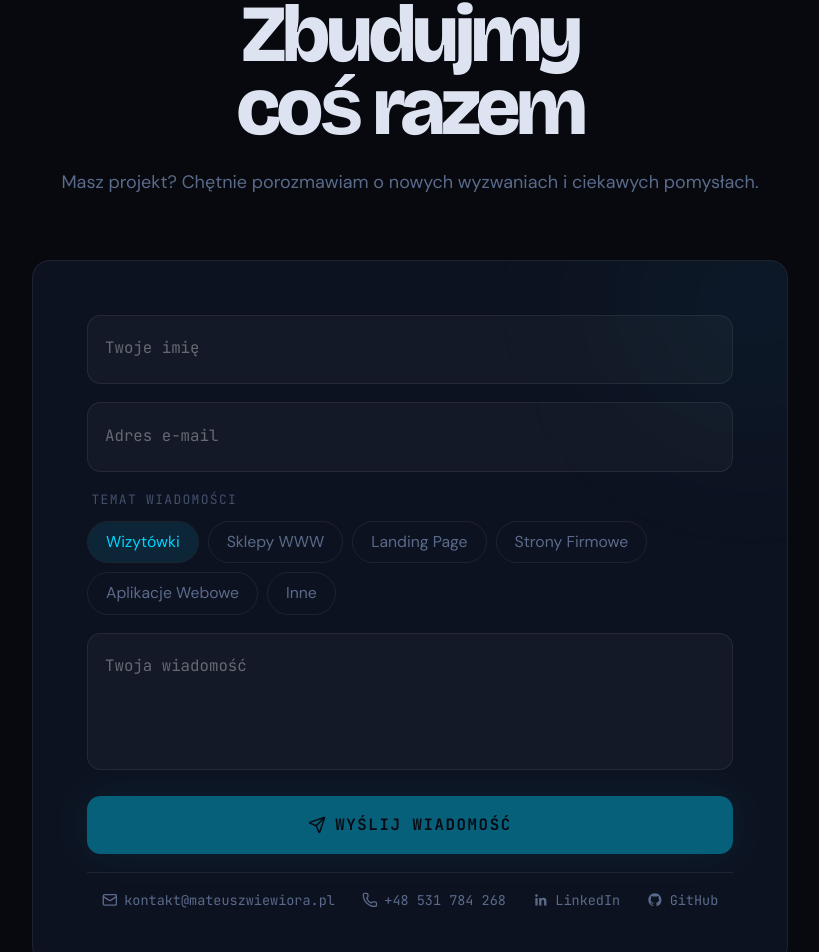
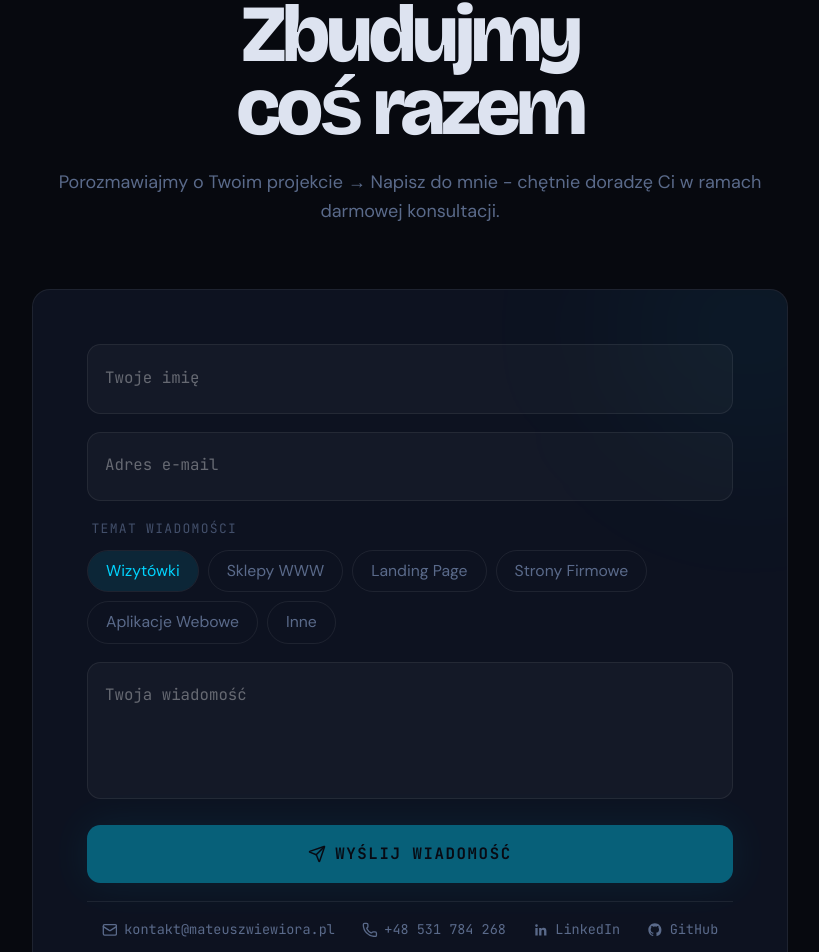
Before and after one commit to MatWiew/portfolio, a Next.js app: page / in a window 1280 px wide. Shown: the part 4108-5060 px from the top of the page, without its empty margins (230-1049 px from the left). Built offline with nearby package versions, Linux system fonts and the light colour scheme.

Commit message:
contact new text data

```diff
--- a/src/components/Contact.tsx
+++ b/src/components/Contact.tsx
@@ -90,7 +90,7 @@ export function Contact() {
             coś razem
           </h2>
           <p className="text-muted-foreground leading-relaxed">
-            Masz projekt? Chętnie porozmawiam o nowych wyzwaniach i ciekawych pomysłach.
+            Porozmawiajmy o Twoim projekcie → Napisz do mnie - chętnie doradzę Ci w ramach darmowej konsultacji.
           </p>
         </motion.div>
 
```
